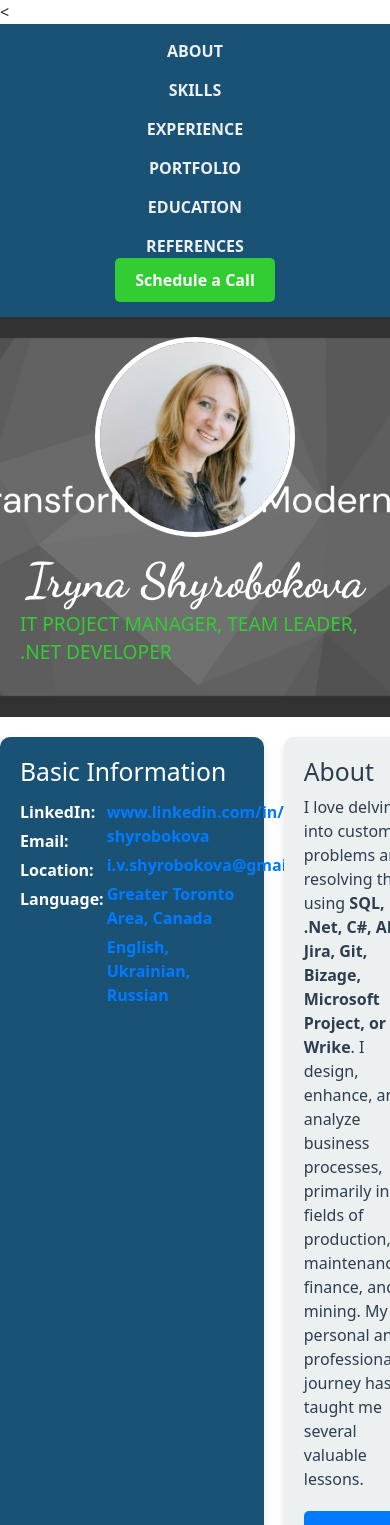
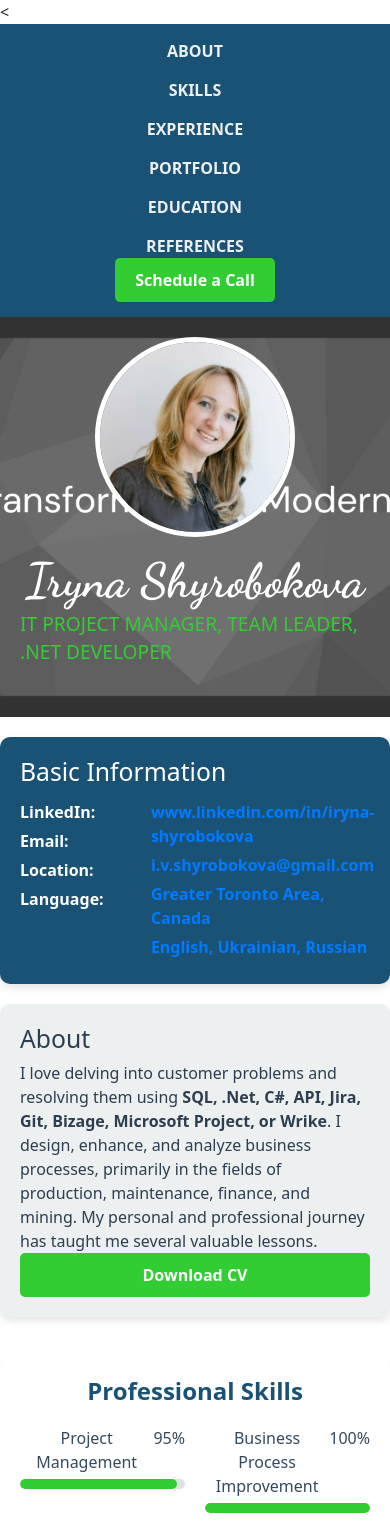
Before and after one commit to IrynaShyrobokova/portfolio-app, an Angular app: page / in a window 390 px wide. Shown: the top 1525 px of the page. Built offline with nearby package versions, Linux system fonts and the light colour scheme.

Commit message:
Updated CSS with Media Query for Smaller Screens

```diff
--- a/src/app/components/about/about.component.css
+++ b/src/app/components/about/about.component.css
@@ -66,21 +66,31 @@ p {
   color: #2C3E50; /* Ensure text is dark navy */
 }
 
+/* Align the button container to the right */
+.navbar-buttons {
+  display: flex;
+  justify-content: flex-end; /* Moves the button to the right */
+  gap: 10px; /* Space between buttons */
+}
+
 /* Download CV Button */
 .btn-cv {
+  background-color: #32CD32; /* Green button */
+  color: #fff;
+  padding: 10px 20px;
+  border: none;
+  border-radius: 5px;
+  cursor: pointer;
+  font-size: 16px;
+  font-weight: bold;
   display: inline-block;
-  margin-top: 20px;
-  background-color: #007bff;
-  color: white;
-  padding: 10px 20px;
-  font-size: 16px;
-  border-radius: 5px;
   text-decoration: none;
   transition: background-color 0.3s ease;
 }
 
+  /* Change background color on hover */
   .btn-cv:hover {
-    background-color: #0056b3;
+    background-color: #218838; /* Darker green on hover */
   }
 
 .col-35 {
@@ -91,3 +101,21 @@ p {
 .col-65 {
   width: 65%;
 }
+
+/* Responsive styles */
+@media (max-width: 768px) {
+  .info-about-wrapper {
+    flex-wrap: wrap; /* Allow sections to stack on small screens */
+  }
+
+  .info-section, .about-section {
+    flex-basis: 100%; /* Make sections full width on small screens */
+    margin-right: 0; /* Remove the right margin */
+    margin-bottom: 20px; /* Add margin at the bottom for spacing */
+  }
+
+  .btn-cv {
+    width: 100%; /* Make the button full width on small screens */
+    text-align: center;
+  }
+}
--- a/src/app/components/about/about.component.html
+++ b/src/app/components/about/about.component.html
@@ -32,9 +32,11 @@
             <strong>SQL, .Net, C#, API, Jira, Git, Bizage, Microsoft Project, or Wrike</strong>.
             I design, enhance, and analyze business processes, primarily in the fields of production, maintenance, finance, and mining.
             My personal and professional journey has taught me several valuable lessons.
-            <!-- Download CV Button -->
-            <a href="src/assets/Iryna_Shyrobokova_CV.pdf" class="btn-cv" download="Iryna_Shyrobokova_CV.pdf">Download CV</a>
           </p>
+        </div>
+        <!-- Download CV Button -->
+        <div class="navbar-buttons">
+          <a href="src/assets/Iryna_Shyrobokova_CV.pdf" class="btn-cv" download="Iryna_Shyrobokova_CV.pdf">Download CV</a>
         </div>
       </div>
     </div>
```
